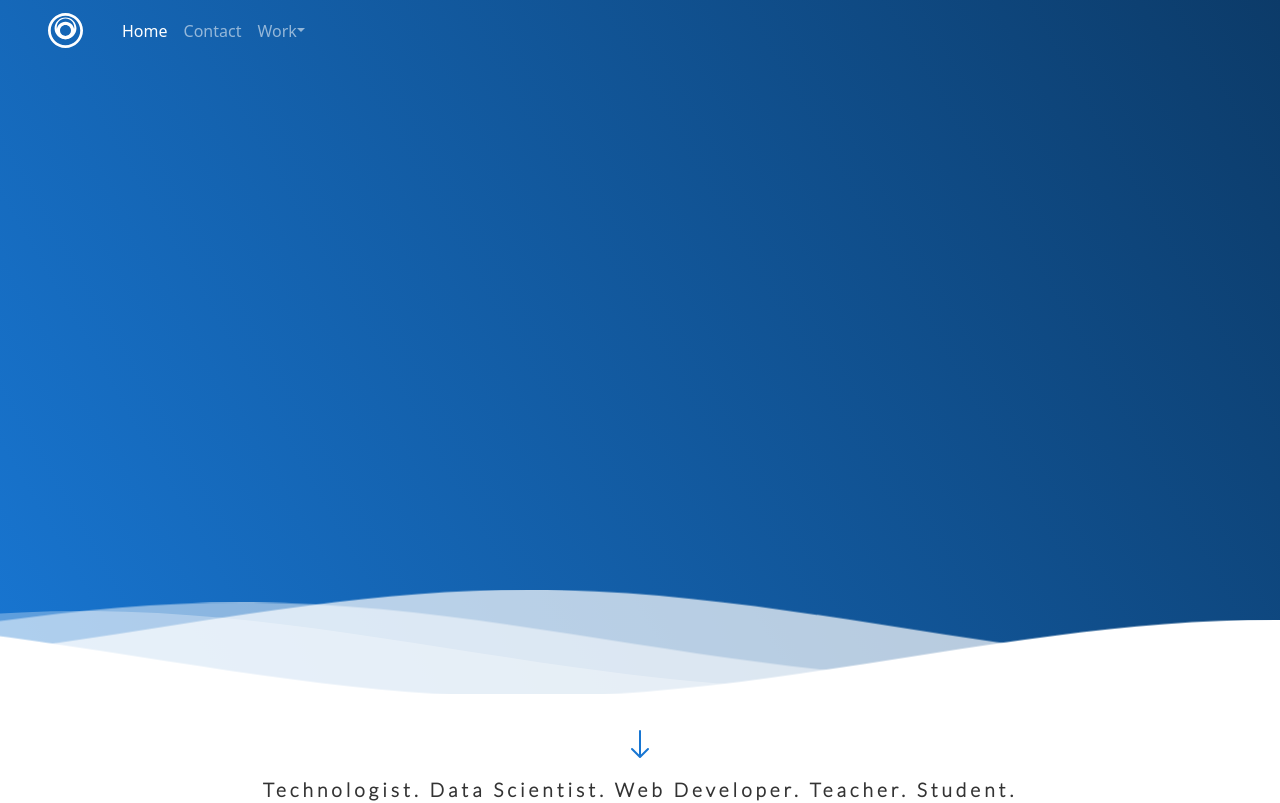
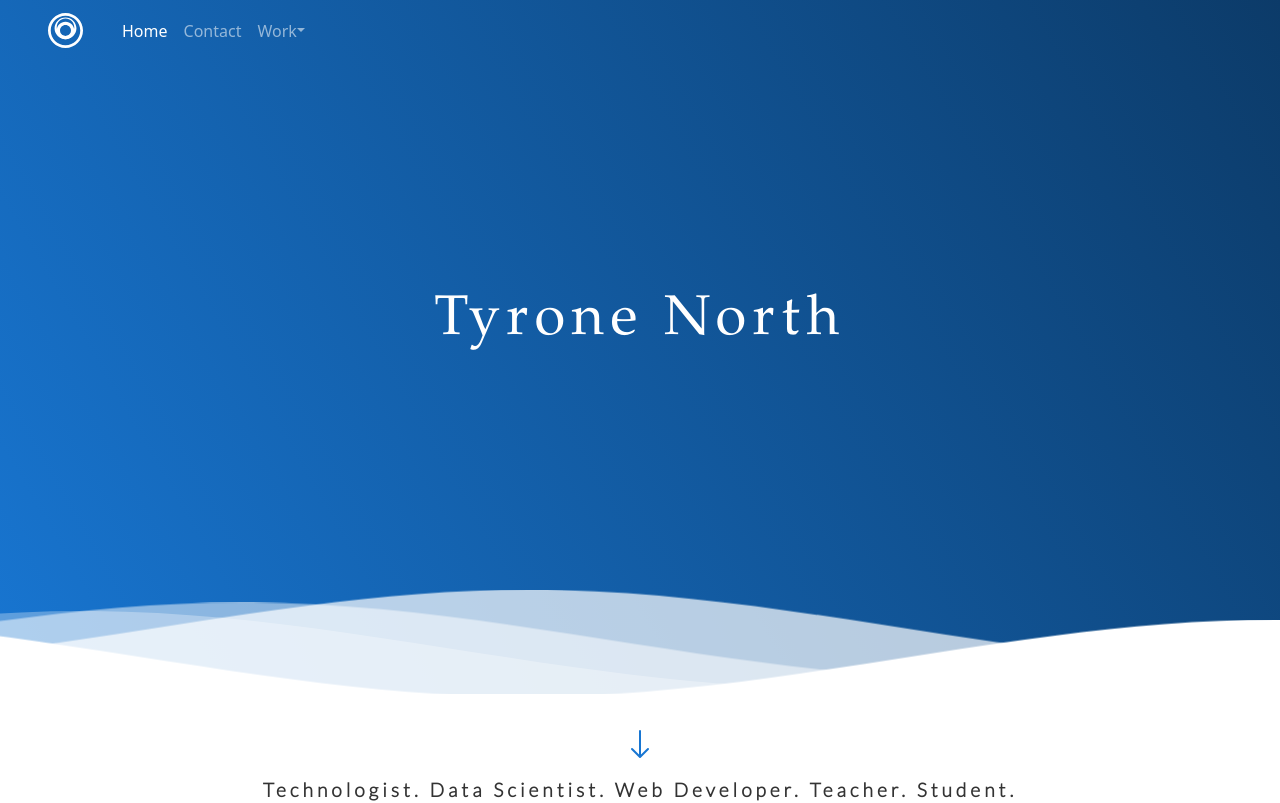
Before and after one commit to TyroneNorth/proj-portfolio, a Vue app: page / in a window 1280 px wide. Shown: the top 803 px of the page. Built offline with nearby package versions, Linux system fonts and the light colour scheme.

Commit message:
Update Waves.vue

```diff
--- a/src/components/Waves.vue
+++ b/src/components/Waves.vue
@@ -231,7 +231,7 @@ p {
 
 
 .buzz-word::before {
-
+  content: "";
   background-color: transparent;
   color: var(--text-theme-light);
   opacity: 1;
```
